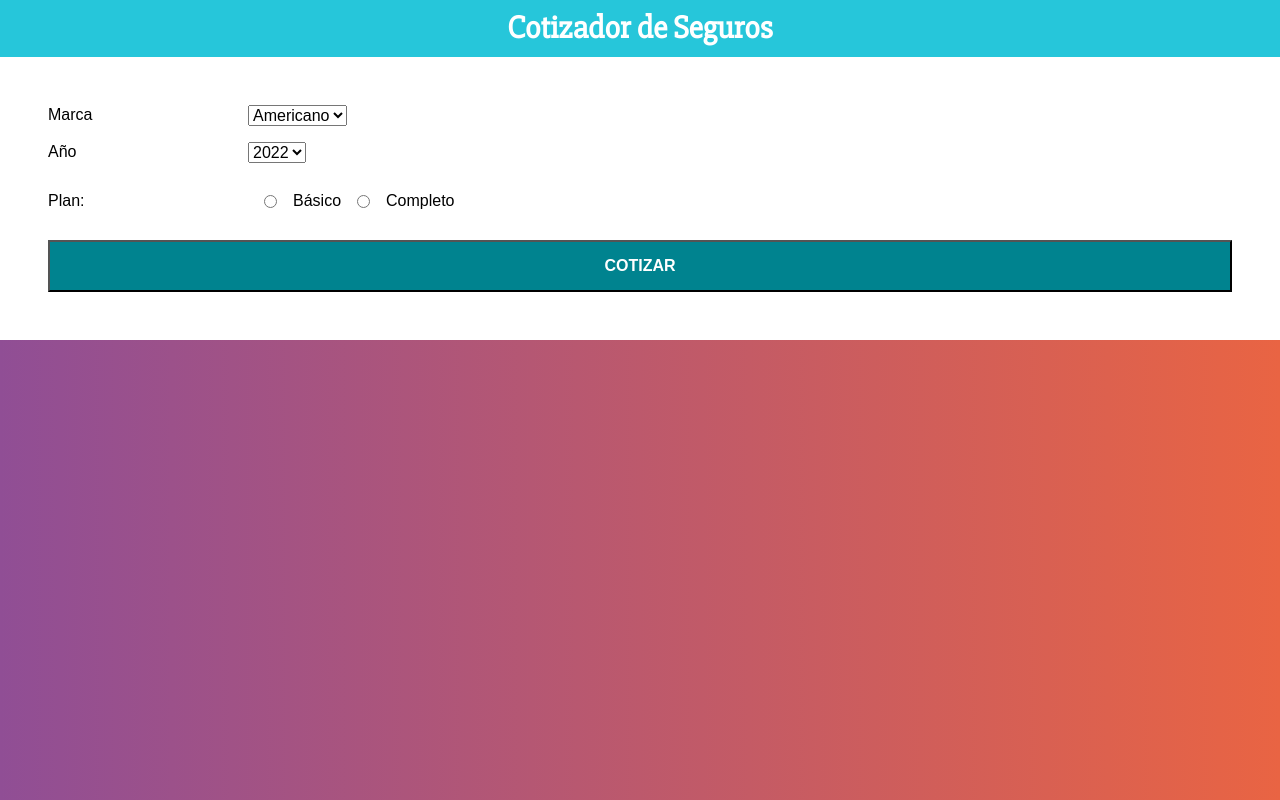
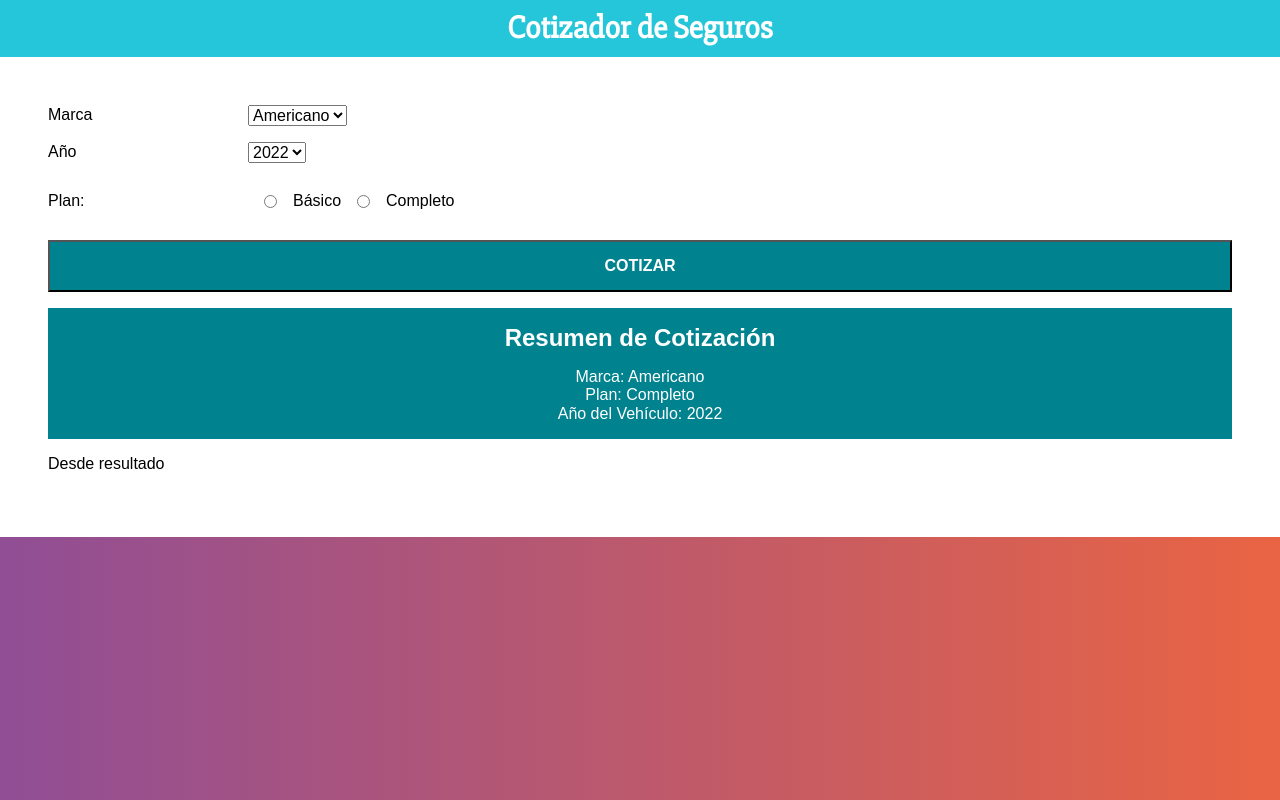
Before and after one commit to carlonchosando/mi-cotizador, a React (Create React App) app: page / in a window 1280 px wide. Both pictures are taken after a click on the button "COTIZAR". Built offline with nearby package versions, Linux system fonts and the light colour scheme.

Commit message:
destructuring

```diff
--- a/src/components/App.js
+++ b/src/components/App.js
@@ -1,10 +1,17 @@
 import React, { Component } from 'react';
 import Header from './Header';
 import Formulario from './Formulario';
-import {obtenerDiferenciaAnio} from '../helper';
+import Resumen from './Resumen';
+import {calcularMarca, obtenerDiferenciaAnio, obtenerPlan} from '../helper';
 
 
 class App extends Component {
+
+  state = {
+    resultado: '',
+    datos: {}
+  }
+
 
   cotizarSeguro = (datos) => {
      const { marca, year, plan } = datos;
@@ -16,25 +23,48 @@ class App extends Component {
 
 
 
-    //por cada añ restar el 3% al valor del seguro
+    //por cada año restar el 3% al valor del seguro
+    resultado -= ((diferencia * 3) * resultado) / 100;
 
 
     //Americano 15% si es basico 20% si es completo
+    resultado= calcularMarca(marca)*resultado;
 
+    // el plan del auto en basico incrementa  en 20% cobertura completa 50%
+    let incrementoPlan = obtenerPlan(plan);
 
+    //dependiendo del plan incrementar el valor del seguro
 
+    resultado = parseFloat(resultado * incrementoPlan).toFixed(2);
+
+    const datosAuto = {
+      marca: marca,
+      year: year,
+      plan: plan
+    }
+
+    this.setState({
+      resultado: resultado,
+      datos: datosAuto
+    });
 
   }
 
 render() {
   return (
-    <div className="Contenedor">
-      <Header titulo="Cotizador de Seguros" />
+    <>
+      <div className="Contenedor">
+        <Header titulo="Cotizador de Seguros" />
 
-      <div className="contenedor-formulario">
-        <Formulario cotizarSeguro={this.cotizarSeguro} />
+        <div className="contenedor-formulario">
+          <Formulario cotizarSeguro={this.cotizarSeguro} />
+          <Resumen
+          datos={this.state.datos}
+          resultado={this.state.resultado}
+           />
+        </div>
       </div>
-    </div>
+    </>
   );
   }
 }
--- /dev/null
+++ b/src/components/Resultado.js
@@ -0,0 +1,14 @@
+import React, {Component} from 'react';
+
+class resultado extends Component {
+    render() {
+        return (
+
+                <p>Desde resultado</p>
+
+        )
+    }
+
+}
+
+export default resultado;
--- /dev/null
+++ b/src/components/Resumen.js
@@ -0,0 +1,30 @@
+import React, {Component} from 'react';
+import {primeraMayuscula} from '../helper';
+import Resultado from  './Resultado';
+
+class Resumen extends Component {
+  mostrarResumen = () => {
+    const { marca, year, plan } = this.props.datos;
+
+    if (!marca || !year || !plan) return null;
+
+    return (
+      <div className="resumen">
+        <h2>Resumen de Cotización</h2>
+        <li>Marca: {primeraMayuscula(marca)}</li>
+        <li>Plan: {primeraMayuscula(plan)}</li>
+        <li>Año del Vehículo: {primeraMayuscula(year)}</li>
+      </div>
+    );
+  };
+  render() {
+    const { marca, year, plan } = this.props.datos;
+    return (
+      <div>
+        {this.mostrarResumen()}
+        <Resultado resultado={this.props.Resultado} />
+      </div>
+    );
+  }
+}
+export default Resumen;
```
